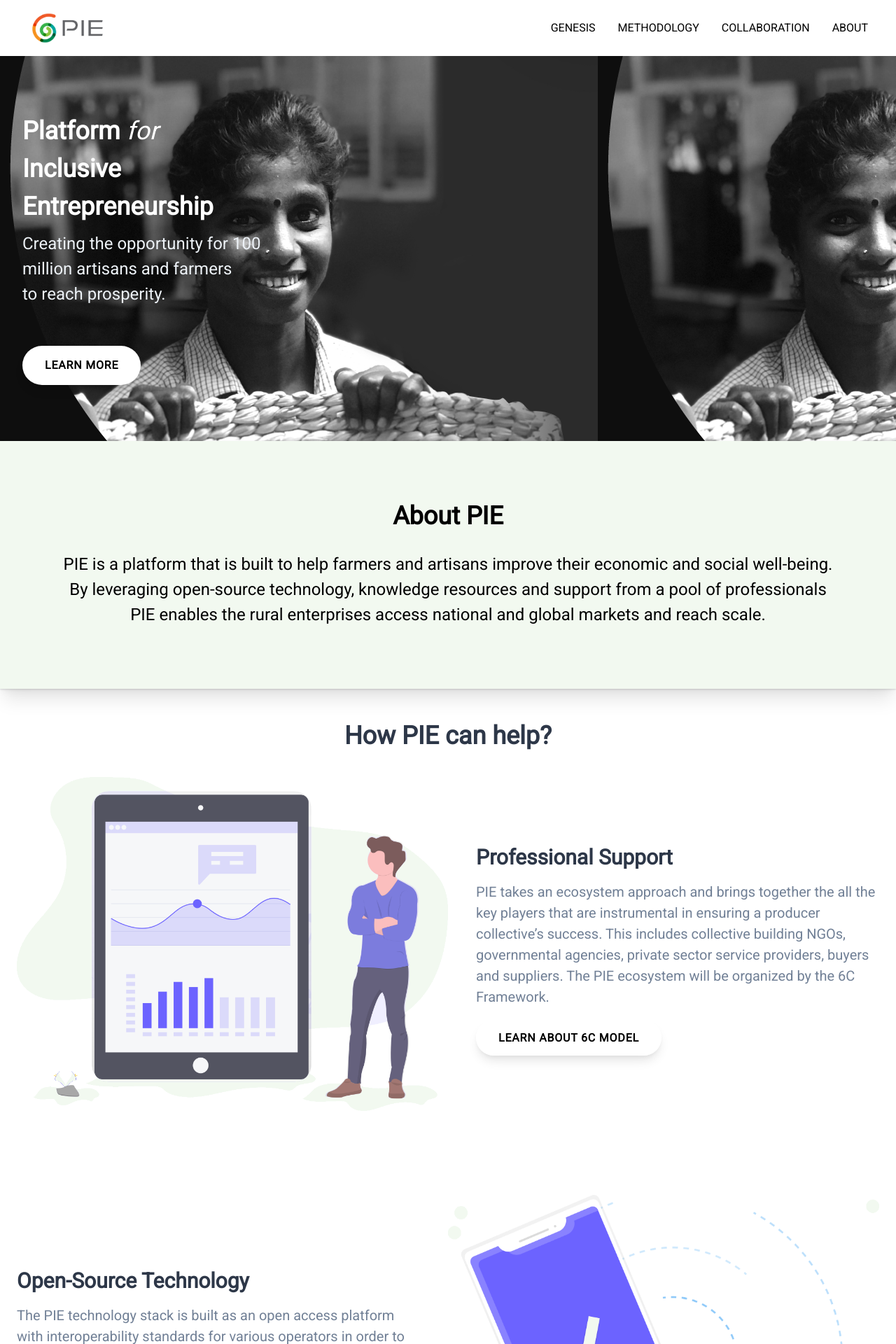
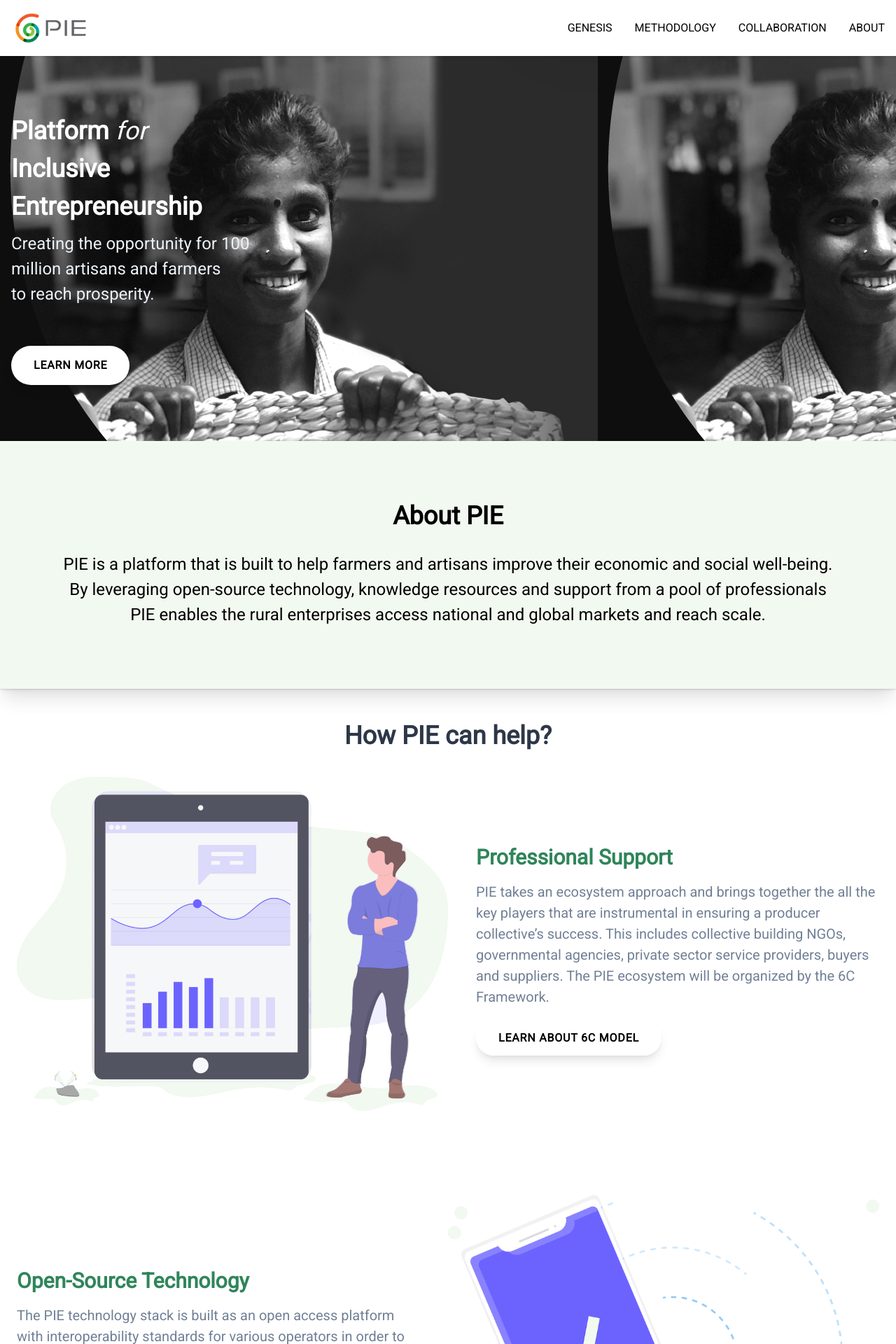
Before and after one commit to theCuriousMonk/pie-demo, a Next.js app: page / in a window 1280 px wide. Shown: the top 1920 px of the page at 70% size. Built offline with nearby package versions, Linux system fonts and the light colour scheme.

Commit message:
container

```diff
--- a/components/About.js
+++ b/components/About.js
@@ -1,9 +1,9 @@
 export default function About() {
     return (
         <section className="shadow" style={{background: "#f2f9f0"}}>
-            <div className="container mx-auto px-6 text-center py-20 shadow-xl">
+            <div className="mx-auto px-6 text-center py-20 shadow-xl">
             <h2 className="mb-6 text-4xl font-bold text-center">
-                About PIE
+                <span>About PIE</span>
             </h2>
             <h3 className="my-2 text-2xl md:mx-16">
                 PIE is a platform that is built to help farmers and artisans improve their economic and social well-being. By leveraging open-source technology, knowledge resources and support from a pool of professionals PIE enables the rural enterprises access national and global markets and reach scale.
--- a/components/CallToAction.js
+++ b/components/CallToAction.js
@@ -1,7 +1,7 @@
 export default function CallToAction() {
     return(
         <section style={{background: '#f2f9f0'}}>
-        <div className="container mx-auto px-6 text-center py-20">
+        <div className="mx-auto px-6 text-center py-20">
         <h2 className="mb-6 text-4xl font-bold text-center text-gray-800">
         INTERESTED IN PIE?
         </h2>
@@ -9,7 +9,7 @@ export default function CallToAction() {
         Get enrolled today and find the best for yourself
         </h3>
         <button
-        className="bg-white font-bold rounded-full mt-6 py-4 px-8 shadow-lg hover:shadow-xl uppercase tracking-wider"
+        className="bg-white font-bold text-green-700 rounded-full mt-6 py-4 px-8 shadow-lg hover:shadow-xl uppercase tracking-wider"
         >
         Join Today
         </button>
--- a/components/Feature.js
+++ b/components/Feature.js
@@ -1,6 +1,6 @@
 export default function Feature() {
     return(
-<section className="container mx-auto px-6 p-10">
+<section className="mx-auto px-6 p-10">
   <h2 className="text-4xl font-bold text-center text-gray-800 mb-8">
     How PIE can help?
   </h2>
@@ -19,7 +19,7 @@ export default function Feature() {
       <img src="assets/report1.png" alt="Reporting" />
     </div>
     <div className="w-full md:w-1/2 pl-10">
-      <h4 className="text-3xl text-gray-800 font-bold mb-3">Professional Support</h4>
+      <h4 className="text-3xl text-gray-800 font-bold mb-3 text-green-700">Professional Support</h4>
       <p className="text-gray-600 mb-8 text-xl">PIE takes an ecosystem approach and brings together the all the key players that are instrumental in ensuring a producer collective’s success. This includes collective building NGOs, governmental agencies, private sector service providers, buyers and suppliers. The PIE ecosystem will be organized by the 6C Framework.</p>
       <a className="bg-white font-bold rounded-full py-4 px-8 shadow-lg hover:shadow-xl uppercase tracking-wider" href="/6C">Learn about 6C Model</a>
     </div>
@@ -27,7 +27,7 @@ export default function Feature() {
 
   <div className="flex items-center flex-wrap mb-20">
     <div className="w-full md:w-1/2 pr-10">
-      <h4 className="text-3xl text-gray-800 font-bold mb-3">Open-Source Technology</h4>
+      <h4 className="text-3xl text-gray-800 font-bold mb-3 text-green-700">Open-Source Technology</h4>
       <p className="text-gray-600 mb-8 text-xl">The PIE technology stack is built as an open access platform with interoperability standards for various operators in order to create an eco-system of solutions leveraging data and system capabilities to holistically address the needs of the domain as oppose to operating in silos.</p>
       <a className="bg-white font-bold rounded-full py-4 px-8 shadow-lg hover:shadow-xl uppercase tracking-wider">Get Details</a>
       <br/>
--- a/components/Landing.js
+++ b/components/Landing.js
@@ -2,7 +2,7 @@ export default function Landing() {
     return(
         /* background: "linear-gradient(90deg, #276749 0%, #48bb78 100%)" */
         <div className="py-20 bg-fixed sm:bg-fixed md:bg-fixed lg:bg-fixed xl:bg-scroll" style={{background: `url(assets/pie.png)`}}>
-            <div className="container mx-auto px-8">
+            <div className="container mx-auto px-4">
                 <h2 className="text-4xl font-bold mb-2 text-white">
                 Platform <span className="italic font-light">for</span> <br/>Inclusive<br/>Entrepreneurship
                 </h2>
--- a/components/Nav.js
+++ b/components/Nav.js
@@ -1,7 +1,7 @@
 export default function Nav() {
     return (
-    <nav className="container w-screen mx-auto md:w-full" style={{position: "sticky", top: 0, background: "#ffffff"}}>
-  <div className="px-6 py-2 flex justify-between">
+    <nav className="w-screen mx-auto md:w-full shadow" style={{position: "sticky", top: 0, background: "#ffffff"}}>
+  <div className="py-2 flex justify-between">
     <a href="/"><img className="h-16" src="/assets/logo.png" /></a>
     <div class="block lg:hidden">
       <button className="flex items-center px-3 py-2 mt-4 border rounded text-gray-500 border-gray-600 hover:text-gray-800 hover:border-teal-500 appearance-none focus:outline-none">
--- a/components/Slider.js
+++ b/components/Slider.js
@@ -1,6 +1,6 @@
 export default function Slider() {
     return (
-        <section className="carousel relative shadow-2xl bg-white">
+        <section className="carousel relative shadow-xl bg-white">
         <div className="carousel-inner relative overflow-hidden w-full">
         {/* <!--Slide 1--> */}
         <input className="carousel-open" type="radio" id="carousel-1" name="carousel" aria-hidden="true" hidden={true} checked="checked" />
--- a/pages/index.js
+++ b/pages/index.js
@@ -11,12 +11,13 @@ import Slider from '../components/Slider'
 
 export default function Home() {
   return (
-    [<Head>
+
+    <div>
+    <Head>
     <title>PIE Foundation</title>
     <link rel="icon" href="/favicon.ico" />
-  </Head>,
-    <Nav />,
-    <div className="container w-screen mx-auto md:w-full">
+  </Head>
+    <Nav />
     <Landing />
     <About />
     <Feature />
@@ -24,6 +25,6 @@ export default function Home() {
     <Slider/>
     <CallToAction />
     <Footer />
-    </div>]
+    </div>
   )
 }
```
Lines whose indentation alone changed are shown as unchanged.
